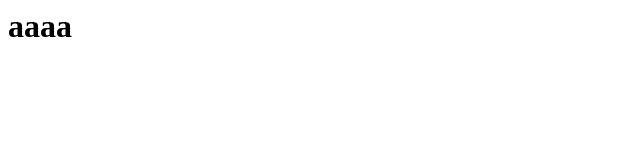
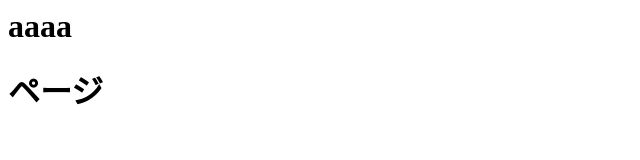
Before and after one commit to 2223708/2223708.github.io, a plain HTML site: page index.html in a window 1280 px wide. Shown: the whole page, without its empty margins (0-640 px from the left). Drawn offline with Linux system fonts and the light colour scheme.

Commit message:
Update index.html

```diff
--- a/index.html
+++ b/index.html
@@ -1,2 +1,5 @@
 <h1>aaaa</h1>
 <link href="style.css" rel="stylesheet" />
+<body>
+  <h1>ページ</h1>
+</body>
```
